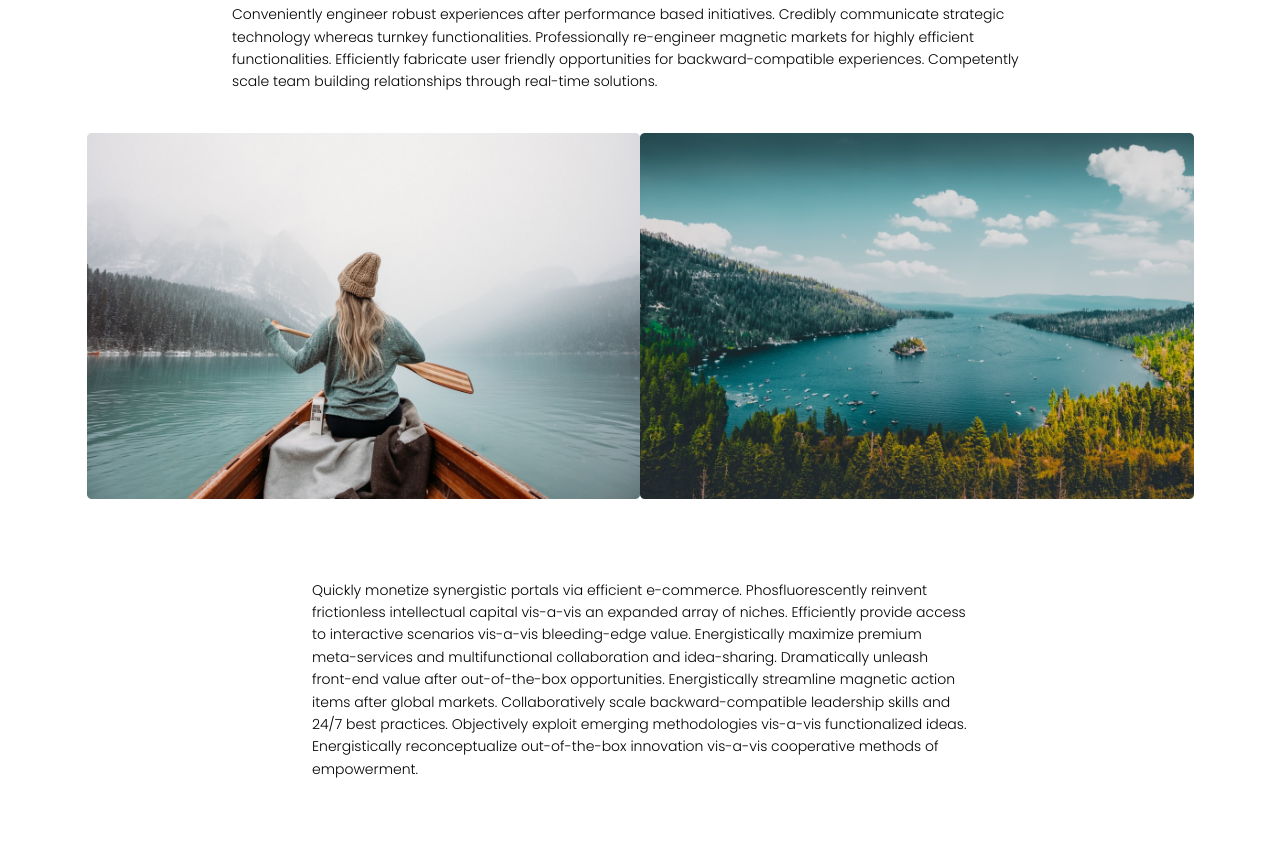
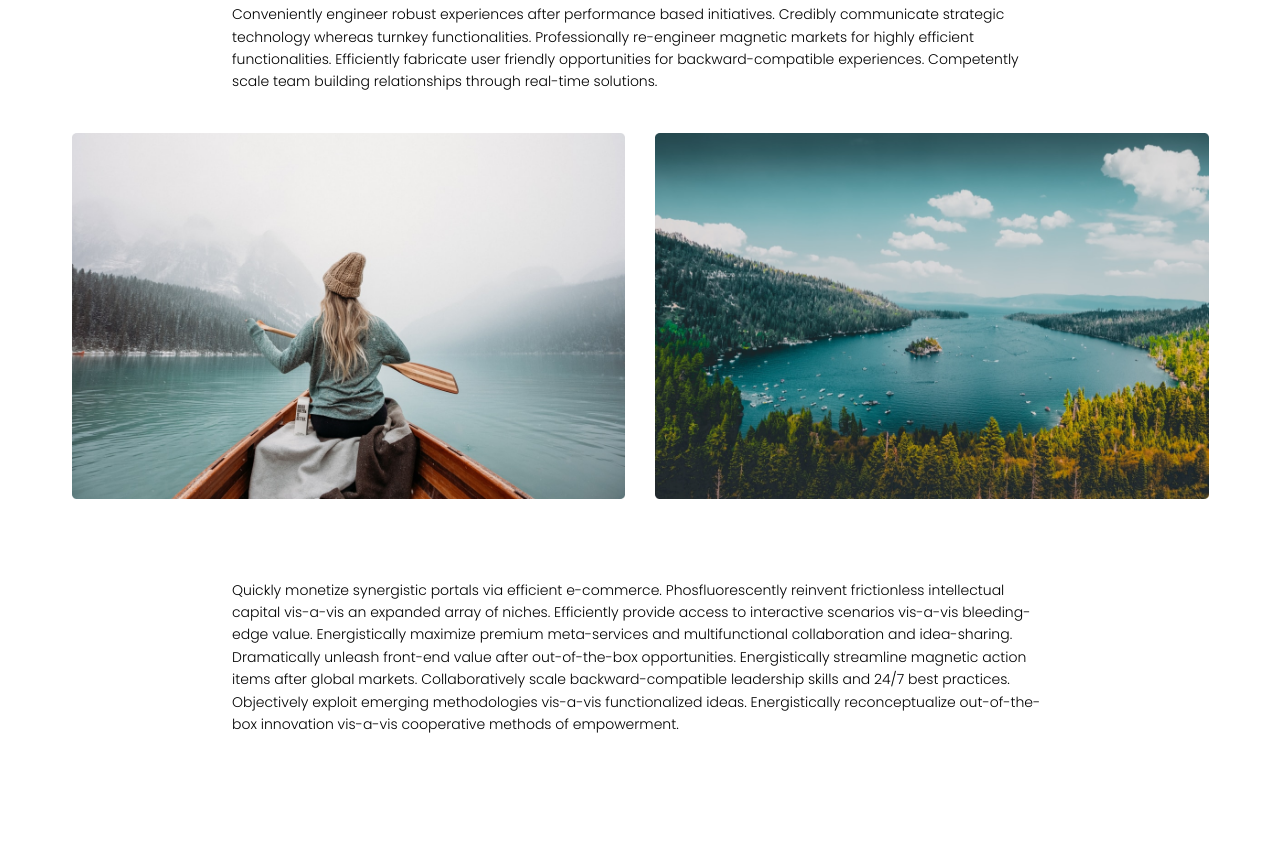
Before and after one commit to kymAndri/Lessons, a plain HTML site: page lesson_5/index.html in a window 1280 px wide. Shown: the part 1556-2416 px from the top of the page. After the commit the page ends 2371 px from the top, so only its background shows below. Drawn offline with Linux system fonts and the light colour scheme.

Commit message:
Update style.css

```diff
--- a/lesson_5/css/style.css
+++ b/lesson_5/css/style.css
@@ -1,8 +1,9 @@
+
 @import url(reset.css);
 @import url('https://fonts.googleapis.com/css2?family=Poppins:wght@300;700&display=swap');
 
 .top{
-	width: 816px;
+	max-width: 816px;
 	margin: 0 auto;
 	padding:15px 5px 80px 5px;
 
@@ -72,8 +73,10 @@
 }
 .images .wrap .boat{
 	max-width: 45%;
+	margin: 0px 15px 0px 0px;
 }
 .images .wrap .beach{
+	margin: 0px 0px 0px 15px;
 	max-width: 45%;
 }
 
@@ -81,13 +84,16 @@
 
 
 
-
+.finish{
+	max-width: 816px;
+	margin: 0 auto;
+}
 
 
 .finish .text-last p{
 	max-width: 816px;
 	margin: 0 auto;
-	padding: 80px;
+	padding: 80px 0px;
 	font-family: Poppins;
 	font-size: 14px;
 	font-weight: 300;
```
